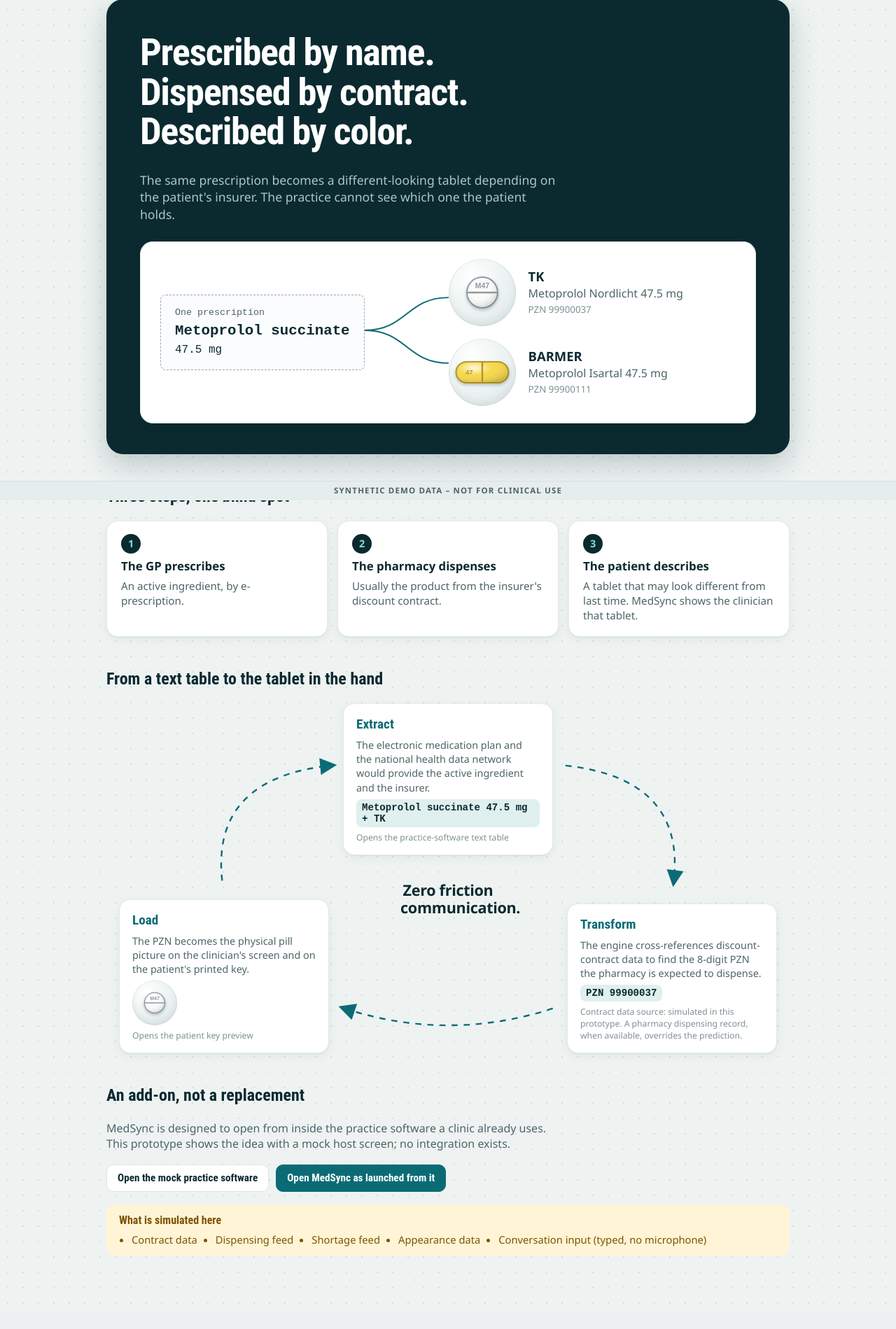
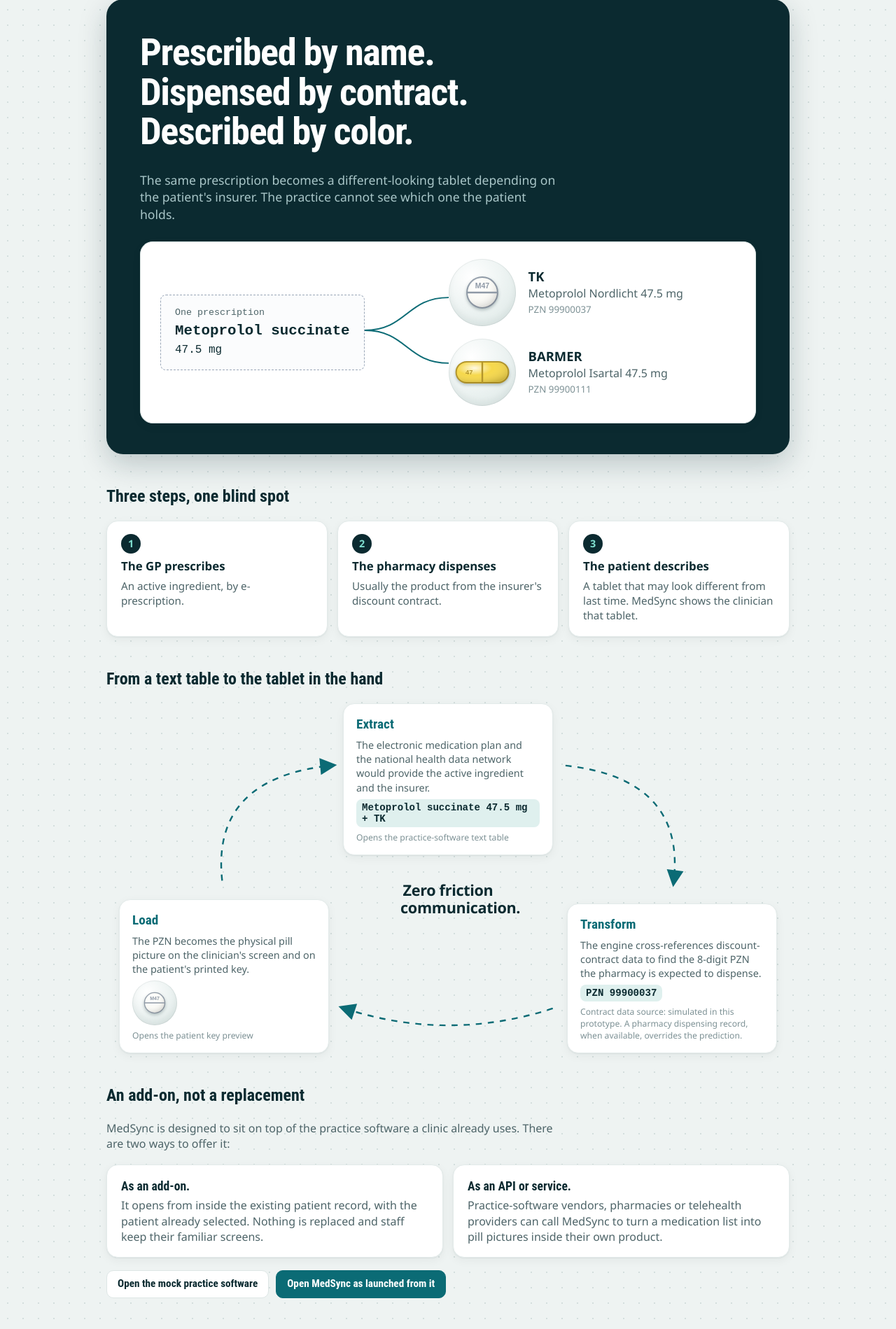
Before and after one commit to khalidhammad402/MedSync, a FastAPI app: page /how-we-work in a window 1280 px wide. Shown: the part 85-1984 px from the top of the page at 70% size. Before the commit the page ends 1948 px from the top, so only its background shows below. Run offline with FastAPI, Linux system fonts and the light colour scheme.

Commit message:
How We Work: add-on and API framing; remove bottom disclaimer bar; fix tab bounce after demo
Co-Authored-By: Claude Fable 5.2 <noreply@anthropic.com>

```diff
--- a/app/l8_ui/static/app.js
+++ b/app/l8_ui/static/app.js
@@ -173,13 +173,13 @@
     var next = s.i + delta;
     if (next < 0) next = 0;
     if (next >= demo.steps.length) {
-      s.playing = false; setDemo(s);
+      s.playing = false; s.on = false; setDemo(s);   /* finished: other tabs must open normally */
       $("#demo-count").textContent = "Demo finished";
       $("#demo-pause").textContent = "Restart";
       $("#demo-pause").setAttribute("data-restart", "1");
       return;
     }
-    s.i = next; setDemo(s);
+    s.i = next; s.on = true; setDemo(s);
     runStep();
   }
   function stopDemo() {
--- a/app/l8_ui/static/styles.css
+++ b/app/l8_ui/static/styles.css
@@ -538,3 +538,10 @@ body.in-call .col-left .timer span { color: var(--mint); }
 .blind-flow li::before { background: var(--rail); color: var(--mint); }
 @media (max-width: 760px) { .story .story-hero { padding: 28px 20px; border-radius: 18px; } .consult { padding: 14px 12px 0; } }
 .story .story-hero h1 { max-width: 11.5em; }
+
+/* no disclaimer bar at the bottom; the add-on section lists two ways to offer MedSync */
+:root { --foot-h: 0px; }
+.offer { list-style: none; margin: 0; padding: 0; display: grid; grid-template-columns: 1fr 1fr; gap: 14px; }
+.offer li { background: #fff; border: 1px solid #e3ebea; border-radius: 16px; padding: 18px 20px; box-shadow: var(--shadow); color: var(--soft); }
+.offer li b { display: block; color: var(--ink); font-family: var(--display); font-size: 1.1rem; margin-bottom: 4px; }
+@media (max-width: 760px) { .offer { grid-template-columns: 1fr; } }
--- a/app/l8_ui/templates/base.html
+++ b/app/l8_ui/templates/base.html
@@ -41,7 +41,6 @@
     <div class="demo-progress"><i id="demo-progress"></i></div>
   </div>
 
-  <footer class="synthetic">{{ footer }}</footer>
   <script src="/static/htmx.min.js"></script>
   <script src="/static/app.js"></script>
 </body>
--- a/app/l8_ui/templates/host.html
+++ b/app/l8_ui/templates/host.html
@@ -38,6 +38,5 @@
     </div>
     <div class="host-status">Mock host for demonstration. Not a real practice-software product.</div>
   </main>
-  <footer class="synthetic">{{ footer }}</footer>
 </body>
 </html>
--- a/app/l8_ui/templates/how_we_work.html
+++ b/app/l8_ui/templates/how_we_work.html
@@ -69,15 +69,15 @@
 
   <section class="story-integration" aria-labelledby="integration">
     <h2 id="integration">An add-on, not a replacement</h2>
-    <p>MedSync is designed to open from inside the practice software a clinic already uses. This prototype shows the idea with a mock host screen; no integration exists.</p>
+    <p>MedSync is designed to sit on top of the practice software a clinic already uses. There are two ways to offer it:</p>
+    <ul class="offer">
+      <li><b>As an add-on.</b> It opens from inside the existing patient record, with the patient already selected. Nothing is replaced and staff keep their familiar screens.</li>
+      <li><b>As an API or service.</b> Practice-software vendors, pharmacies or telehealth providers can call MedSync to turn a medication list into pill pictures inside their own product.</li>
+    </ul>
     <p class="story-links">
       <a class="btn" href="/host?patient_id=1">Open the mock practice software</a>
       <a class="btn primary" href="/consult?patient_id=1&launched=1">Open MedSync as launched from it</a>
     </p>
-    <div class="simulated" aria-label="What is simulated here">
-      <h3>What is simulated here</h3>
-      <ul><li>Contract data</li><li>Dispensing feed</li><li>Shortage feed</li><li>Appearance data</li><li>Conversation input (typed, no microphone)</li></ul>
-    </div>
   </section>
 </div>
 {% endblock %}
```
Also changed, not shown: docs/ASSUMPTIONS.md (+11 -0 lines), tests/test_l7_api.py (+2 -2 lines), tests/test_polish.py (+2 -4 lines), README.md, 7 other files.
